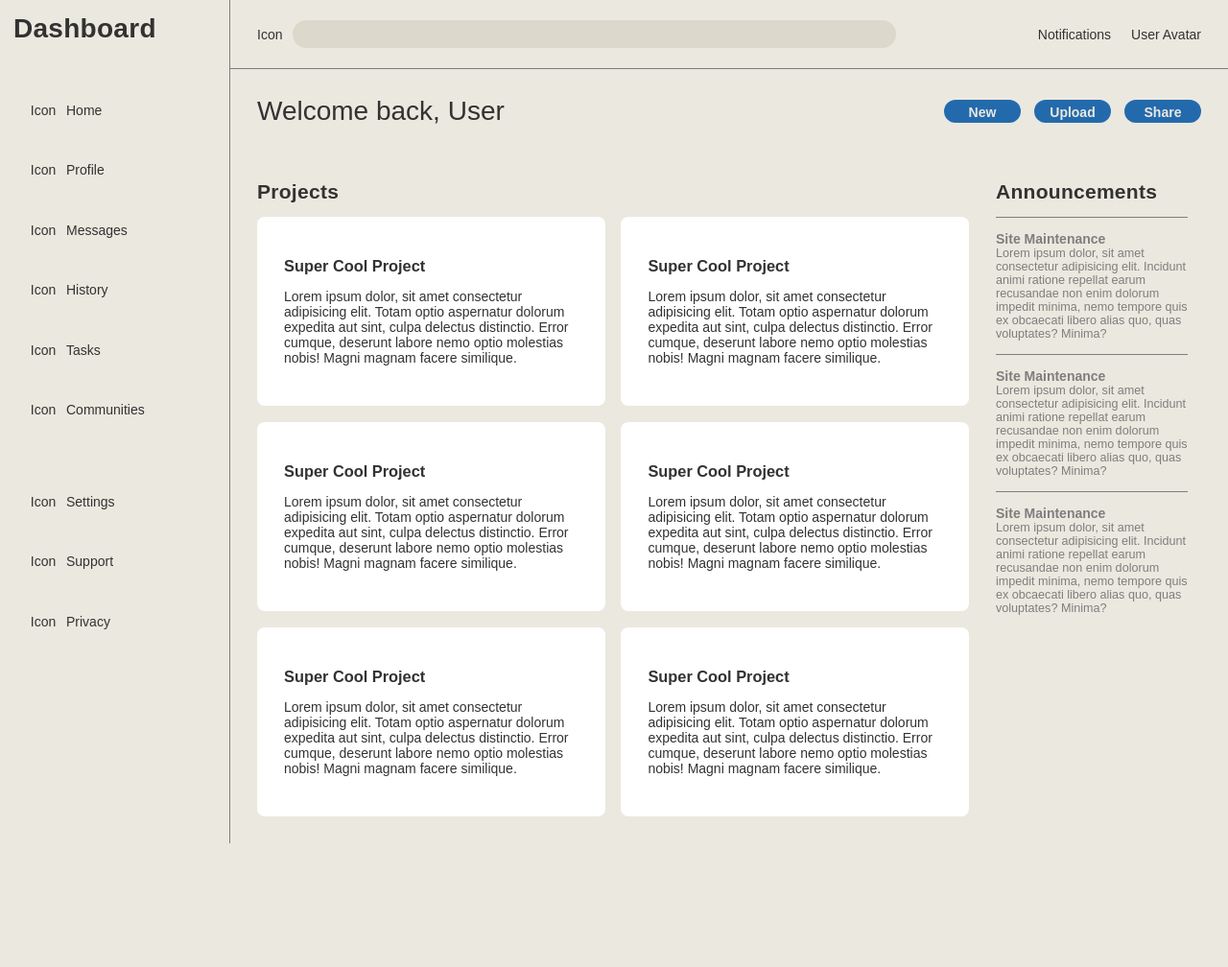
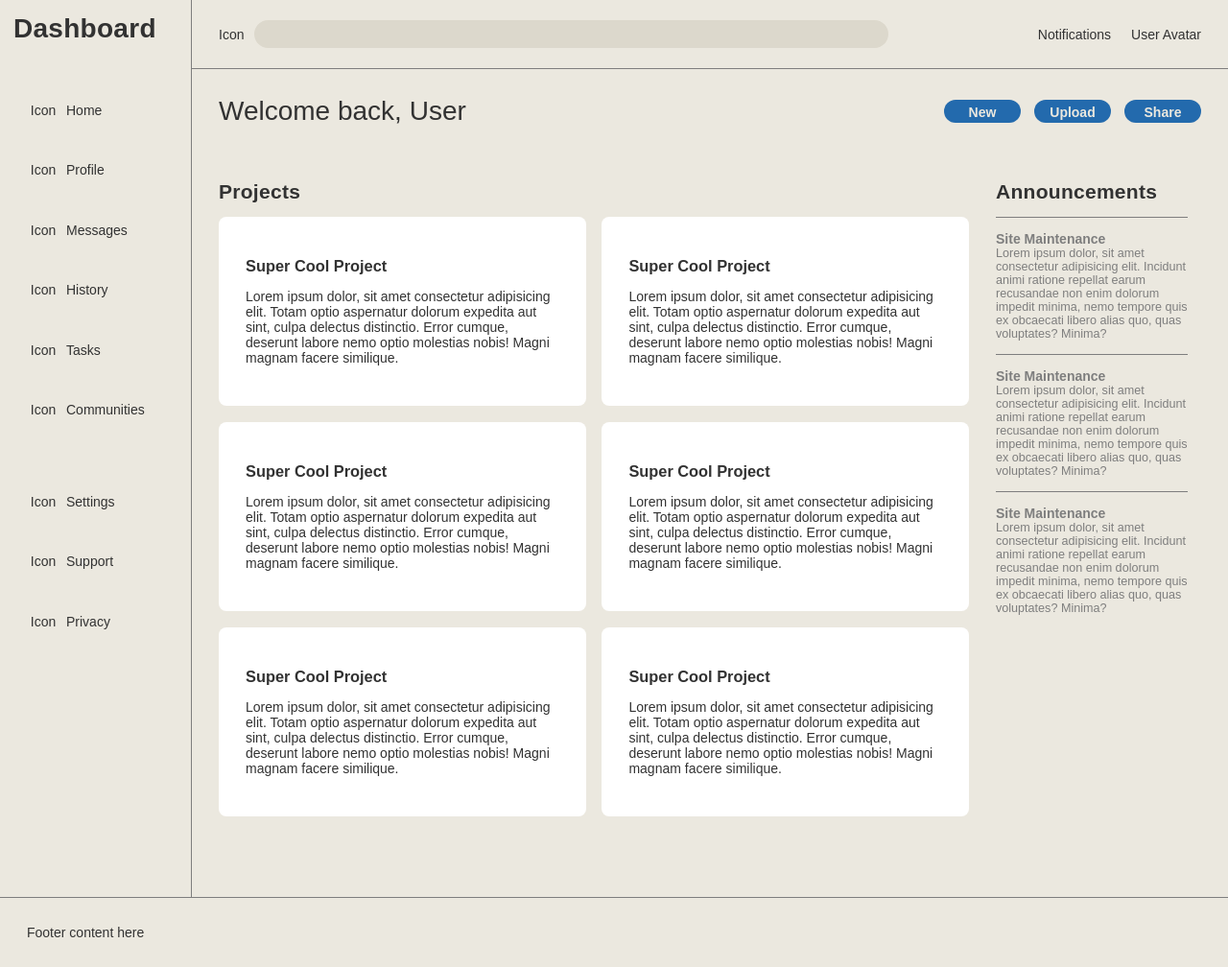
Before and after one commit to ernest-heh/admin-dashboard, a plain HTML site: page index.html in a window 1280 px wide. Shown: the whole page at 96% size. Before the commit the page ends 879 px from the top, so only its background shows below. Drawn offline with Linux system fonts and the light colour scheme; a web font is replaced by a local one.

Commit message:
add footer placeholder

```diff
--- a/index.html
+++ b/index.html
@@ -196,6 +196,7 @@
           </div>
         </div>
       </div>
+      <div class="footer">Footer content here</div>
     </div>
   </body>
 </html>
--- a/style.css
+++ b/style.css
@@ -43,9 +43,8 @@ h2 {
 
 .container {
   width: 100vw;
-  min-height: 100svh;
   display: grid;
-  grid-template-columns: 240px 1fr;
+  grid-template-columns: 200px 1fr;
 }
 
 /* SIDEBAR */
@@ -184,6 +183,8 @@ h2 {
   display: grid;
   grid-template-columns: 1fr 200px;
   gap: 2rem;
+  margin-bottom: 4rem;
+  /* min-height: 75vh; */
 }
 
 .main h2 {
@@ -222,3 +223,10 @@ h2 {
   text-decoration: none;
   color: var(--medgrey);
 }
+
+/* FOOTER */
+.footer {
+  grid-column: 1 / -1;
+  border-top: 1px solid var(--medgrey);
+  padding: 2rem;
+}
```
